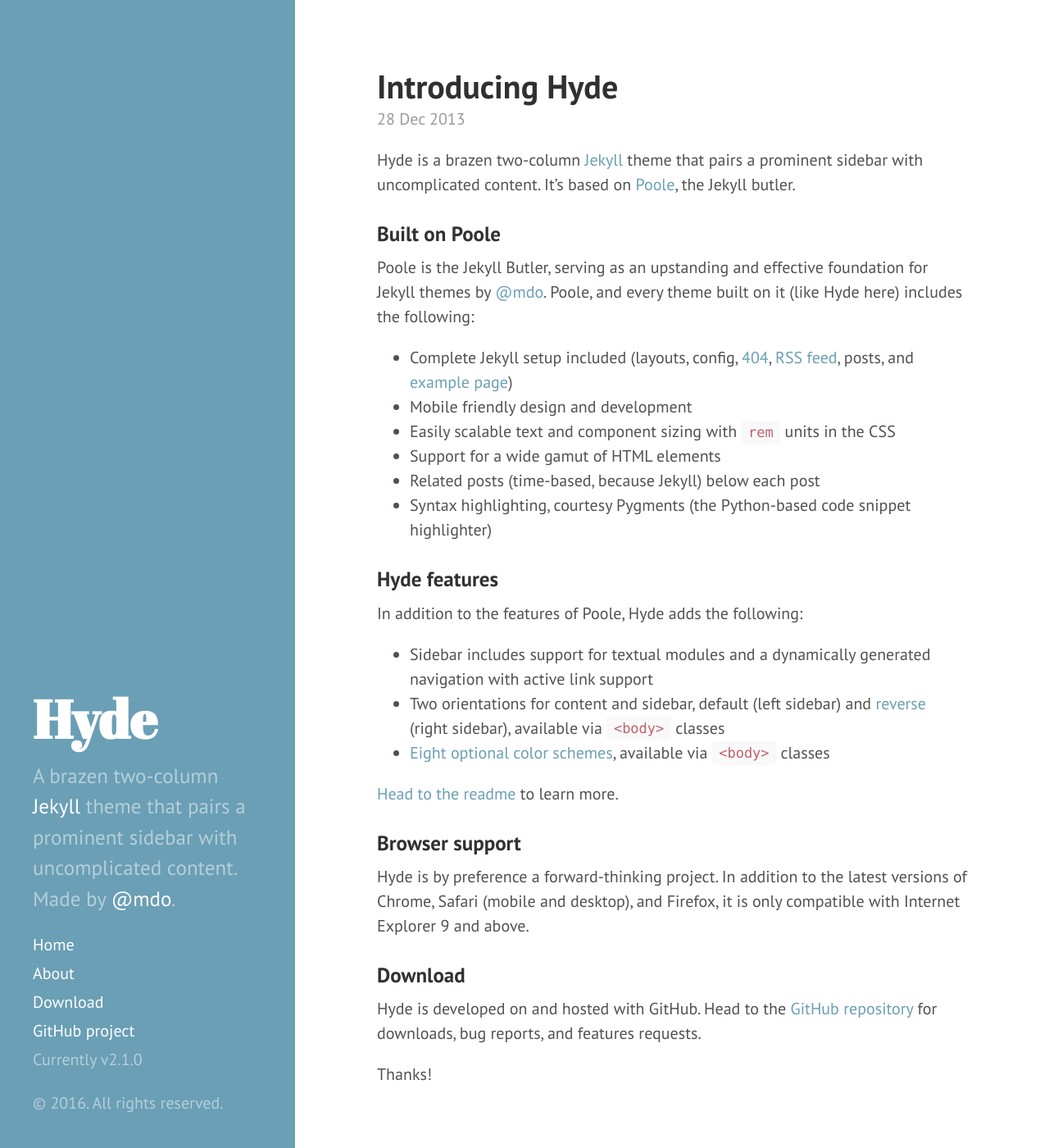
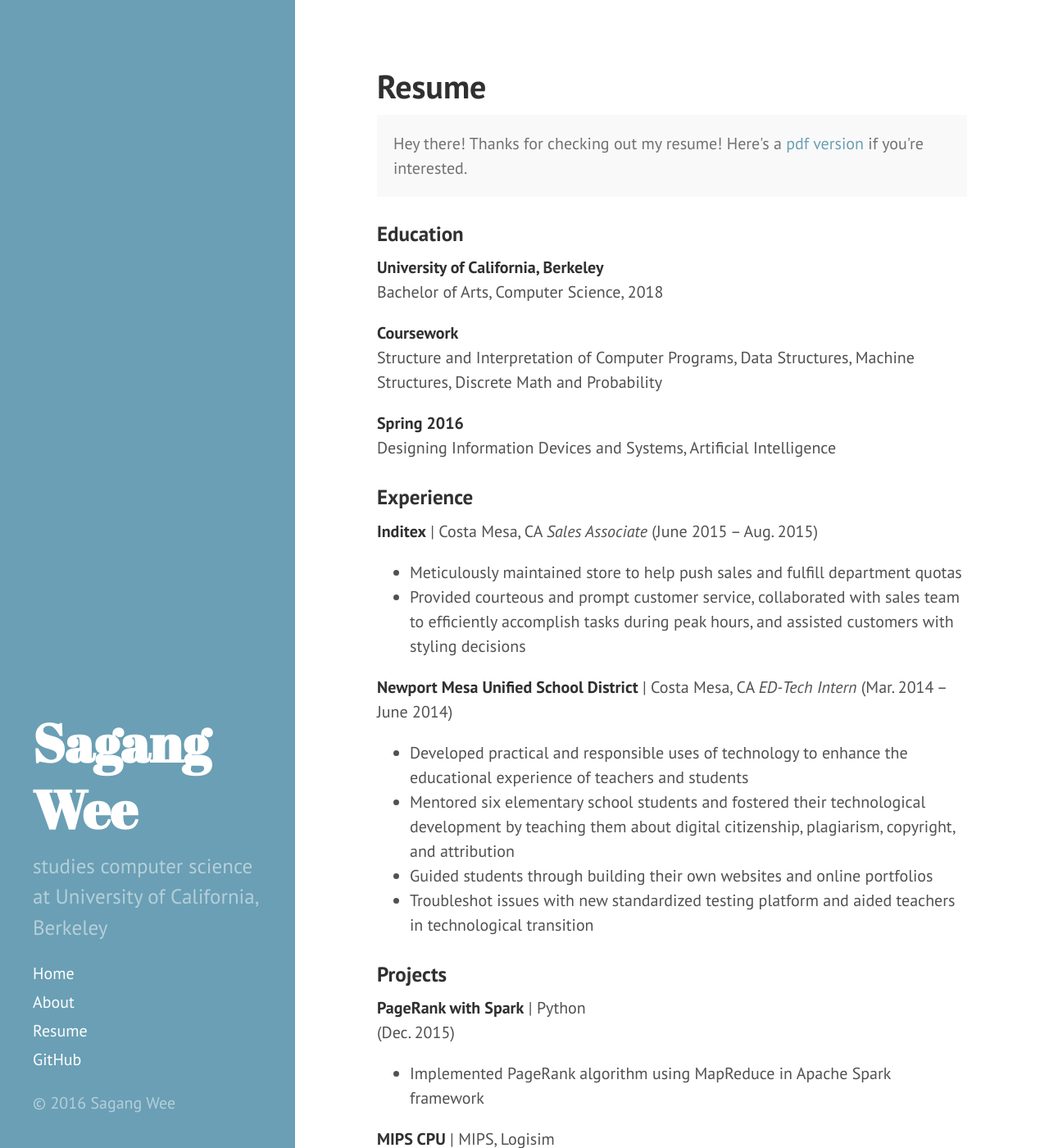
Before and after one commit to sagangwee/sagangwee.github.io, a Jekyll site: the page built from _posts/2013-12-28-introducing-hyde.md, in a window 1280 px wide and 1400 px high. Shown: the whole window at 82% size. Built offline with Jekyll 4.4.1, drawn with Linux system fonts in a browser that asks for light colours; Markdown is read by kramdown in place of the engine named in the settings; some of the changed text lies outside the part shown.

Commit message:
added content

```diff
--- a/_config.yml
+++ b/_config.yml
@@ -7,15 +7,16 @@ highlighter:      null
 permalink:        pretty
 
 # Setup
-title:            Hyde
+title:            Sagang Wee
 tagline:          'A Jekyll theme'
-description:      'A brazen two-column <a href="http://jekyllrb.com" target="_blank">Jekyll</a> theme that pairs a prominent sidebar with uncomplicated content. Made by <a href="https://twitter.com/mdo" target="_blank">@mdo</a>.'
-url:              http://hyde.getpoole.com
+description:      'studies computer science at University of California, Berkeley'
+url:              http://sagangwee.xyz
 baseurl:          /
+# <a href="http://jekyllrb.com" target="_blank">Jekyll</a>
 
 author:
-  name:           'Mark Otto'
-  url:            https://twitter.com/mdo
+  name:           'Sagang Wee'
+  url:            https://github.com/sagangwee
 
 paginate:         5
 
@@ -23,7 +24,7 @@ paginate:         5
 version:          2.1.0
 
 github:
-  repo:           https://github.com/poole/hyde
+  repo:           https://github.com/sagangwee
 
 paginate_path: "page:num"
 
@@ -32,3 +33,8 @@ gems:
   - redcarpet
   - jekyll-gist
   - pygments.rb
+
+#sudo apt-get install python-pygments
+#sudo gem install pygments.rb
+#sudo apt-get install ruby-dev
+#jekyll serve --host 0.0.0.0
--- a/_includes/sidebar.html
+++ b/_includes/sidebar.html
@@ -26,11 +26,11 @@
         {% endif %}
       {% endfor %}
 
-      <a class="sidebar-nav-item" href="{{ site.github.repo }}/archive/v{{ site.version }}.zip">Download</a>
-      <a class="sidebar-nav-item" href="{{ site.github.repo }}">GitHub project</a>
-      <span class="sidebar-nav-item">Currently v{{ site.version }}</span>
+      <a class="sidebar-nav-item" href="{% post_url 2013-12-28-introducing-hyde %}">Resume</a>
+      <a class="sidebar-nav-item" href="{{ site.github.repo }}">GitHub</a>
+      <!-- <span class="sidebar-nav-item">Currently v{{ site.version }}</span> -->
     </nav>
 
-    <p>&copy; {{ site.time | date: '%Y' }}. All rights reserved.</p>
+    <p>&copy; {{ site.time | date: '%Y' }} Sagang Wee</p>
   </div>
 </div>
--- a/_layouts/post.html
+++ b/_layouts/post.html
@@ -4,11 +4,11 @@ layout: default
 
 <div class="post">
   <h1 class="post-title">{{ page.title }}</h1>
-  <span class="post-date">{{ page.date | date_to_string }}</span>
+  <!-- <span class="post-date">{{ page.date | date_to_string }}</span> -->
   {{ content }}
 </div>
 
-<div class="related">
+<!-- <div class="related">
   <h2>Related Posts</h2>
   <ul class="related-posts">
     {% for post in site.related_posts limit:3 %}
@@ -22,4 +22,4 @@ layout: default
       </li>
     {% endfor %}
   </ul>
-</div>
+</div> -->
--- a/_posts/2012-02-07-example-content.md
+++ /dev/null
@@ -1,138 +0,0 @@
----
-layout: post
-title: Example content
----
-
-
-<div class="message">
-  Howdy! This is an example blog post that shows several types of HTML content supported in this theme.
-</div>
-
-Cum sociis natoque penatibus et magnis <a href="#">dis parturient montes</a>, nascetur ridiculus mus. *Aenean eu leo quam.* Pellentesque ornare sem lacinia quam venenatis vestibulum. Sed posuere consectetur est at lobortis. Cras mattis consectetur purus sit amet fermentum.
-
-> Curabitur blandit tempus porttitor. Nullam quis risus eget urna mollis ornare vel eu leo. Nullam id dolor id nibh ultricies vehicula ut id elit.
-
-Etiam porta **sem malesuada magna** mollis euismod. Cras mattis consectetur purus sit amet fermentum. Aenean lacinia bibendum nulla sed consectetur.
-
-## Inline HTML elements
-
-HTML defines a long list of available inline tags, a complete list of which can be found on the [Mozilla Developer Network](https://developer.mozilla.org/en-US/docs/Web/HTML/Element).
-
-- **To bold text**, use `<strong>`.
-- *To italicize text*, use `<em>`.
-- Abbreviations, like <abbr title="HyperText Markup Langage">HTML</abbr> should use `<abbr>`, with an optional `title` attribute for the full phrase.
-- Citations, like <cite>&mdash; Mark otto</cite>, should use `<cite>`.
-- <del>Deleted</del> text should use `<del>` and <ins>inserted</ins> text should use `<ins>`.
-- Superscript <sup>text</sup> uses `<sup>` and subscript <sub>text</sub> uses `<sub>`.
-
-Most of these elements are styled by browsers with few modifications on our part.
-
-## Heading
-
-Vivamus sagittis lacus vel augue rutrum faucibus dolor auctor. Duis mollis, est non commodo luctus, nisi erat porttitor ligula, eget lacinia odio sem nec elit. Morbi leo risus, porta ac consectetur ac, vestibulum at eros.
-
-### Code
-
-Cum sociis natoque penatibus et magnis dis `code element` montes, nascetur ridiculus mus.
-
-{% highlight js %}
-// Example can be run directly in your JavaScript console
-
-// Create a function that takes two arguments and returns the sum of those arguments
-var adder = new Function("a", "b", "return a + b");
-
-// Call the function
-adder(2, 6);
-// > 8
-{% endhighlight %}
-
-Aenean lacinia bibendum nulla sed consectetur. Etiam porta sem malesuada magna mollis euismod. Fusce dapibus, tellus ac cursus commodo, tortor mauris condimentum nibh, ut fermentum massa.
-
-### Gists via GitHub Pages
-
-Vestibulum id ligula porta felis euismod semper. Nullam quis risus eget urna mollis ornare vel eu leo. Donec sed odio dui.
-
-{% gist 5555251 gist.md %}
-
-Aenean eu leo quam. Pellentesque ornare sem lacinia quam venenatis vestibulum. Nullam quis risus eget urna mollis ornare vel eu leo. Cum sociis natoque penatibus et magnis dis parturient montes, nascetur ridiculus mus. Donec sed odio dui. Vestibulum id ligula porta felis euismod semper.
-
-### Lists
-
-Cum sociis natoque penatibus et magnis dis parturient montes, nascetur ridiculus mus. Aenean lacinia bibendum nulla sed consectetur. Etiam porta sem malesuada magna mollis euismod. Fusce dapibus, tellus ac cursus commodo, tortor mauris condimentum nibh, ut fermentum massa justo sit amet risus.
-
-* Praesent commodo cursus magna, vel scelerisque nisl consectetur et.
-* Donec id elit non mi porta gravida at eget metus.
-* Nulla vitae elit libero, a pharetra augue.
-
-Donec ullamcorper nulla non metus auctor fringilla. Nulla vitae elit libero, a pharetra augue.
-
-1. Vestibulum id ligula porta felis euismod semper.
-2. Cum sociis natoque penatibus et magnis dis parturient montes, nascetur ridiculus mus.
-3. Maecenas sed diam eget risus varius blandit sit amet non magna.
-
-Cras mattis consectetur purus sit amet fermentum. Sed posuere consectetur est at lobortis.
-
-<dl>
-  <dt>HyperText Markup Language (HTML)</dt>
-  <dd>The language used to describe and define the content of a Web page</dd>
-
-  <dt>Cascading Style Sheets (CSS)</dt>
-  <dd>Used to describe the appearance of Web content</dd>
-
-  <dt>JavaScript (JS)</dt>
-  <dd>The programming language used to build advanced Web sites and applications</dd>
-</dl>
-
-Integer posuere erat a ante venenatis dapibus posuere velit aliquet. Morbi leo risus, porta ac consectetur ac, vestibulum at eros. Nullam quis risus eget urna mollis ornare vel eu leo.
-
-### Images
-
-Quisque consequat sapien eget quam rhoncus, sit amet laoreet diam tempus. Aliquam aliquam metus erat, a pulvinar turpis suscipit at.
-
-![placeholder](http://placehold.it/800x400 "Large example image")
-![placeholder](http://placehold.it/400x200 "Medium example image")
-![placeholder](http://placehold.it/200x200 "Small example image")
-
-### Tables
-
-Aenean lacinia bibendum nulla sed consectetur. Lorem ipsum dolor sit amet, consectetur adipiscing elit.
-
-<table>
-  <thead>
-    <tr>
-      <th>Name</th>
-      <th>Upvotes</th>
-      <th>Downvotes</th>
-    </tr>
-  </thead>
-  <tfoot>
-    <tr>
-      <td>Totals</td>
-      <td>21</td>
-      <td>23</td>
-    </tr>
-  </tfoot>
-  <tbody>
-    <tr>
-      <td>Alice</td>
-      <td>10</td>
-      <td>11</td>
-    </tr>
-    <tr>
-      <td>Bob</td>
-      <td>4</td>
-      <td>3</td>
-    </tr>
-    <tr>
-      <td>Charlie</td>
-      <td>7</td>
-      <td>9</td>
-    </tr>
-  </tbody>
-</table>
-
-Nullam id dolor id nibh ultricies vehicula ut id elit. Sed posuere consectetur est at lobortis. Nullam quis risus eget urna mollis ornare vel eu leo.
-
------
-
-Want to see something else added? <a href="https://github.com/poole/poole/issues/new">Open an issue.</a>
--- a/_posts/2013-12-28-introducing-hyde.md
+++ b/_posts/2013-12-28-introducing-hyde.md
@@ -1,37 +1,69 @@
 ---
 layout: post
-title: Introducing Hyde
+title: Resume
+permalink: resume
 ---
 
-Hyde is a brazen two-column [Jekyll](http://jekyllrb.com) theme that pairs a prominent sidebar with uncomplicated content. It's based on [Poole](http://getpoole.com), the Jekyll butler.
+<p class="message">
+	Hey there! Thanks for checking out my resume! Here's a <a href="resume/resume.pdf">pdf version</a> if you're interested.
+</p>
 
-### Built on Poole
+### Education
 
-Poole is the Jekyll Butler, serving as an upstanding and effective foundation for Jekyll themes by [@mdo](https://twitter.com/mdo). Poole, and every theme built on it (like Hyde here) includes the following:
+<strong>University of California, Berkeley</strong>
+Bachelor of Arts, Computer Science, 2018
 
-* Complete Jekyll setup included (layouts, config, [404](/404), [RSS feed](/atom.xml), posts, and [example page](/about))
-* Mobile friendly design and development
-* Easily scalable text and component sizing with `rem` units in the CSS
-* Support for a wide gamut of HTML elements
-* Related posts (time-based, because Jekyll) below each post
-* Syntax highlighting, courtesy Pygments (the Python-based code snippet highlighter)
+<strong>Coursework</strong>
+Structure and Interpretation of Computer Programs, Data Structures, Machine Structures, Discrete Math and Probability
 
-### Hyde features
+<strong>Spring 2016</strong>
+Designing Information Devices and Systems, Artificial Intelligence
 
-In addition to the features of Poole, Hyde adds the following:
 
-* Sidebar includes support for textual modules and a dynamically generated navigation with active link support
-* Two orientations for content and sidebar, default (left sidebar) and [reverse](https://github.com/poole/lanyon#reverse-layout) (right sidebar), available via `<body>` classes
-* [Eight optional color schemes](https://github.com/poole/hyde#themes), available via `<body>` classes
+### Experience
 
-[Head to the readme](https://github.com/poole/hyde#readme) to learn more.
+<strong>Inditex</strong> | Costa Mesa, CA
+<em>Sales Associate</em> (June 2015 – Aug. 2015)
 
-### Browser support
+* Meticulously maintained store to help push sales and fulfill department quotas
+* Provided courteous and prompt customer service, collaborated with sales team to efficiently accomplish tasks during peak hours, and assisted customers with styling decisions
 
-Hyde is by preference a forward-thinking project. In addition to the latest versions of Chrome, Safari (mobile and desktop), and Firefox, it is only compatible with Internet Explorer 9 and above.
+<strong>Newport Mesa Unified School District</strong> | Costa Mesa, CA
+<em>ED-Tech Intern</em> (Mar. 2014 – June 2014)
 
-### Download
+* Developed practical and responsible uses of technology to enhance the educational experience of teachers and students
+* Mentored six elementary school students and fostered their technological development by teaching them about digital citizenship, plagiarism, copyright, and attribution
+* Guided students through building their own websites and online portfolios
+* Troubleshot issues with new standardized testing platform and aided teachers in technological transition
 
-Hyde is developed on and hosted with GitHub. Head to the <a href="https://github.com/poole/hyde">GitHub repository</a> for downloads, bug reports, and features requests.
 
-Thanks!
+### Projects
+
+<strong>PageRank with Spark</strong> | Python
+(Dec. 2015)
+
+* Implemented PageRank algorithm using MapReduce in Apache Spark framework
+
+<strong>MIPS CPU</strong> | MIPS, Logisim
+(Oct. 2015)
+
+* Built a 32-bit 5-stage two-cycle pipelined processor in Logisim that could run MIPS instructions after converting to machine code
+
+<strong>Gitlet</strong> | Java
+(April 2015)
+
+* Designed and implemented version control system modeled after Git
+
+<strong>Ants vs. SomeBees (pun intended)</strong> | Python
+(Oct. 2014)
+
+* Created tower-defense game complete with a GUI, in which you must protect your Queen Ant and the Mother Colony by deploying various classes of ants against invading bees
+
+
+### Skills
+
+<strong>Languages/Frameworks</strong>
+Java (4/5) , Python (3/5), C (2/5), HTML (2/5), CSS (2/5), Ruby on Rails (2/5), SQL (1/5)
+
+<strong>Software</strong>
+Git (4/5), Photoshop (1/5)
--- a/about.md
+++ /dev/null
@@ -1,30 +0,0 @@
----
-layout: page
-title: About
----
-
-<p class="message">
-  Hey there! This page is included as an example. Feel free to customize it for your own use upon downloading. Carry on!
-</p>
-
-In the novel, *The Strange Case of Dr. Jeykll and Mr. Hyde*, Mr. Poole is Dr. Jekyll's virtuous and loyal butler. Similarly, Poole is an upstanding and effective butler that helps you build Jekyll themes. It's made by [@mdo](https://twitter.com/mdo).
-
-There are currently two themes built on Poole:
-
-* [Hyde](http://hyde.getpoole.com)
-* [Lanyon](http://lanyon.getpoole.com)
-
-Learn more and contribute on [GitHub](https://github.com/poole).
-
-## Setup
-
-Some fun facts about the setup of this project include:
-
-* Built for [Jekyll](http://jekyllrb.com)
-* Developed on GitHub and hosted for free on [GitHub Pages](https://pages.github.com)
-* Coded with [Sublime Text 2](http://sublimetext.com), an amazing code editor
-* Designed and developed while listening to music like [Blood Bros Trilogy](https://soundcloud.com/maddecent/sets/blood-bros-series)
-
-Have questions or suggestions? Feel free to [open an issue on GitHub](https://github.com/poole/issues/new) or [ask me on Twitter](https://twitter.com/mdo).
-
-Thanks for reading!
```
Also changed, not shown: _posts/2012-02-06-whats-jekyll.md (deleted, +0 -12 lines), about/index.md (added, +10 -0 lines), index.html (+3 -5 lines), 1 other file.
